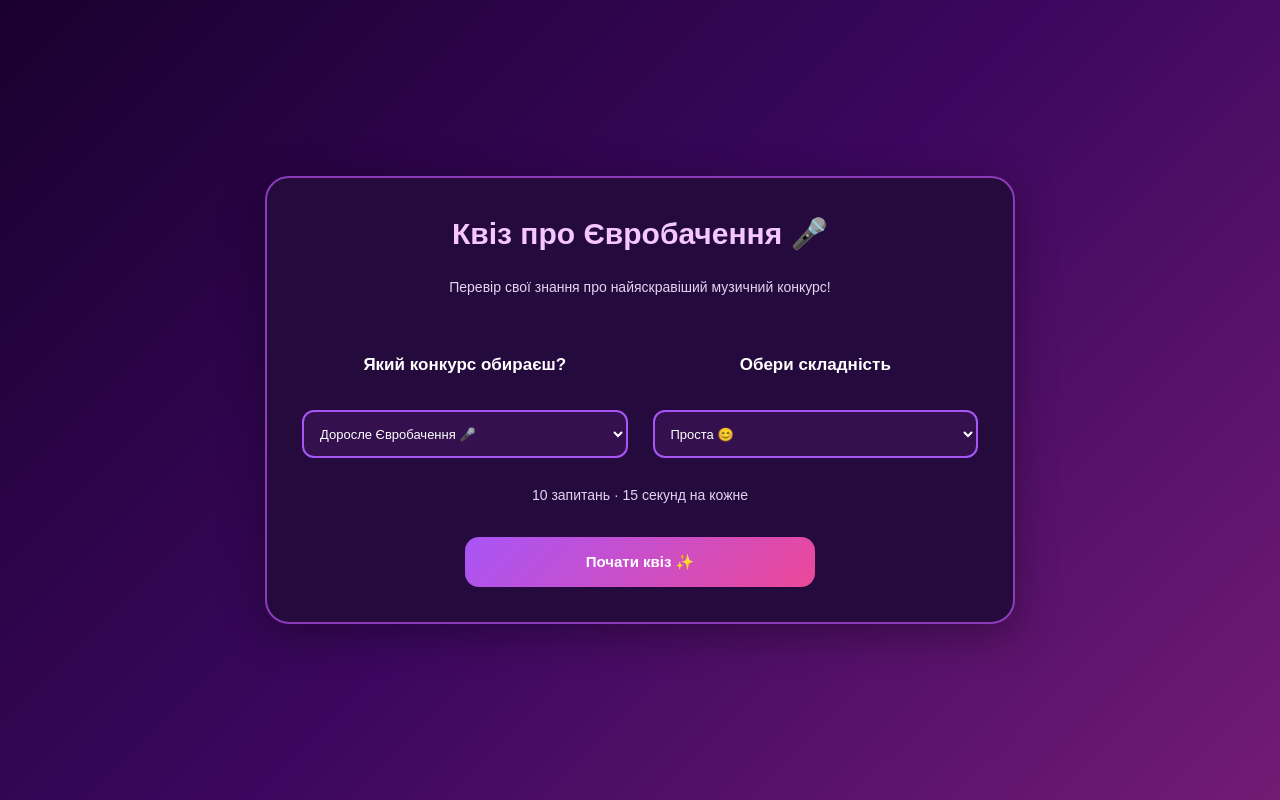
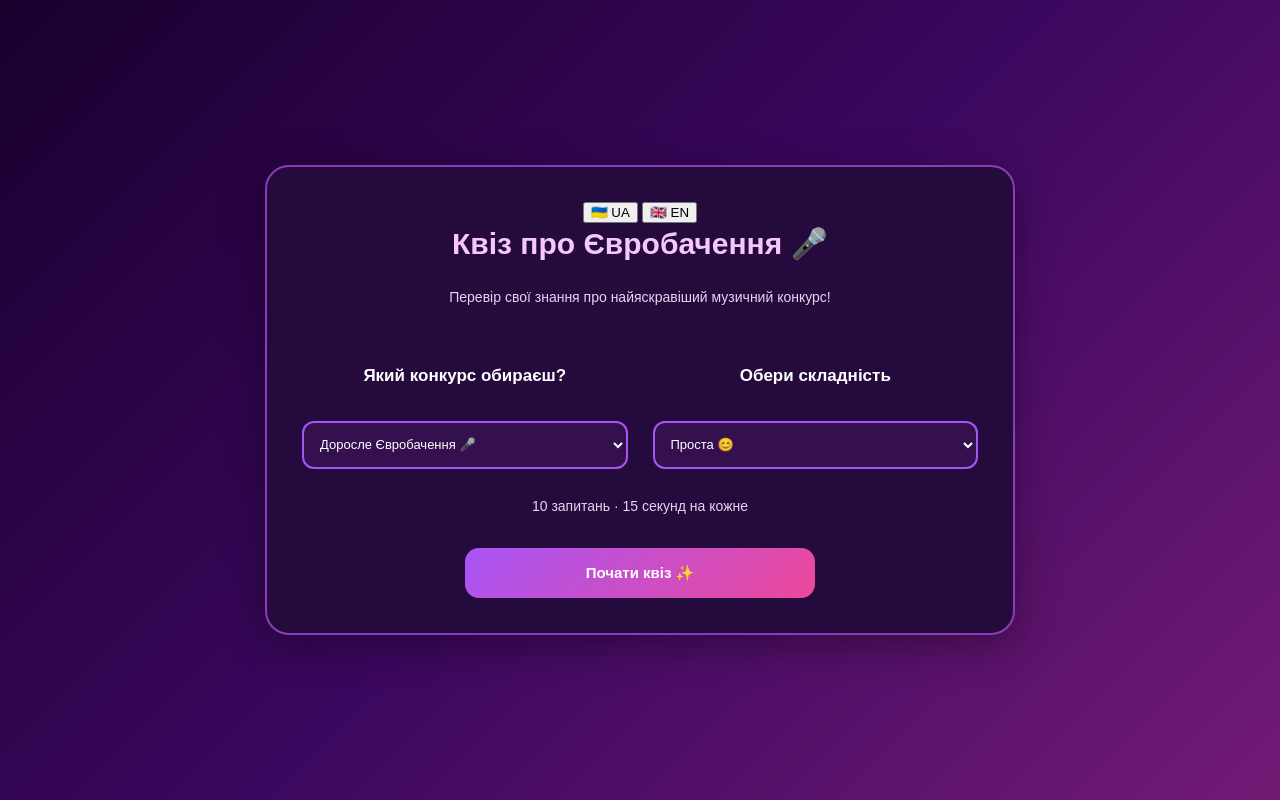
Before and after one commit to denchikk-yo/evrovision, a plain HTML site: page index.html in a window 1280 px wide. Drawn offline with Linux system fonts and the light colour scheme; a web font is replaced by a local one.

Commit message:
Update index.html

```diff
--- a/index.html
+++ b/index.html
@@ -14,7 +14,10 @@
 
         <!-- Початковий екран -->
         <div id="start-screen" class="screen active">
-
+<div class="language-switch">
+    <button id="uk-btn" class="lang-btn active">🇺🇦 UA</button>
+    <button id="en-btn" class="lang-btn">🇬🇧 EN</button>
+</div>
             <h1>Квіз про Євробачення 🎤</h1>
 
             <p>
```
